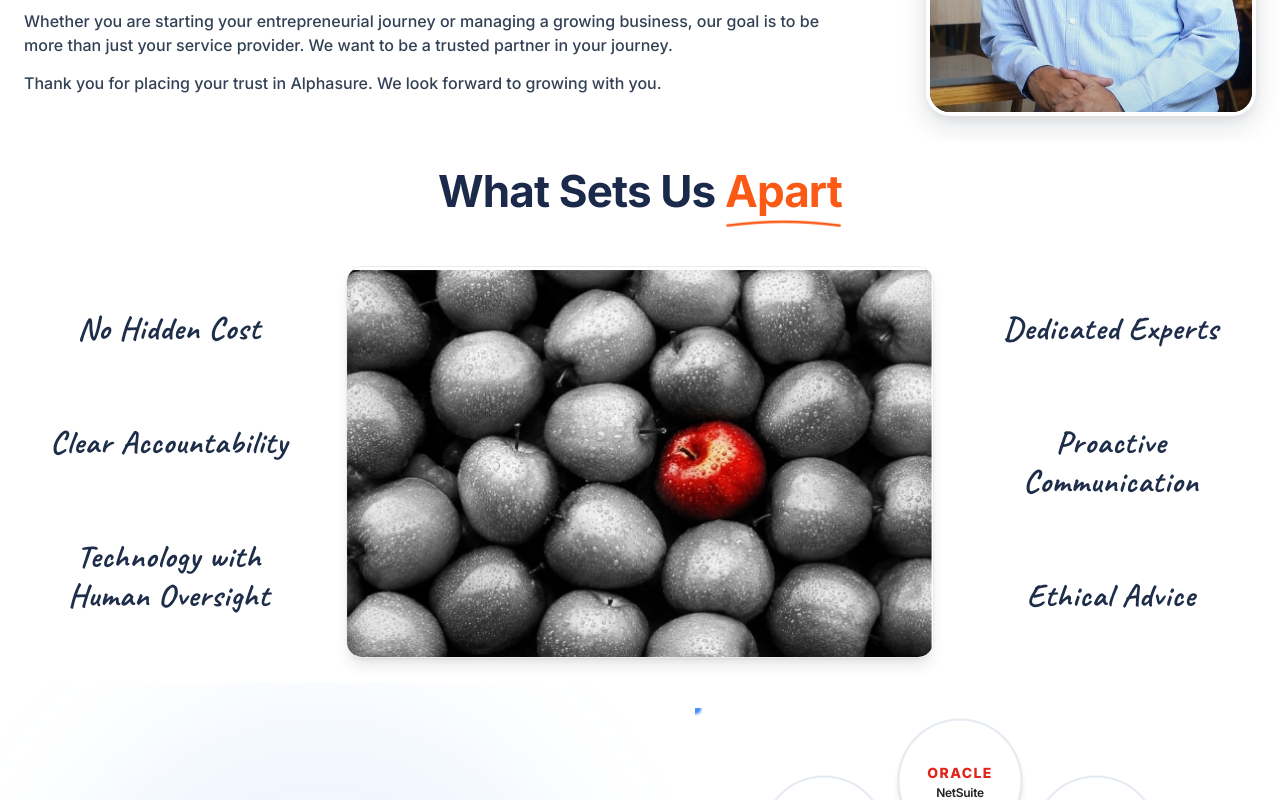
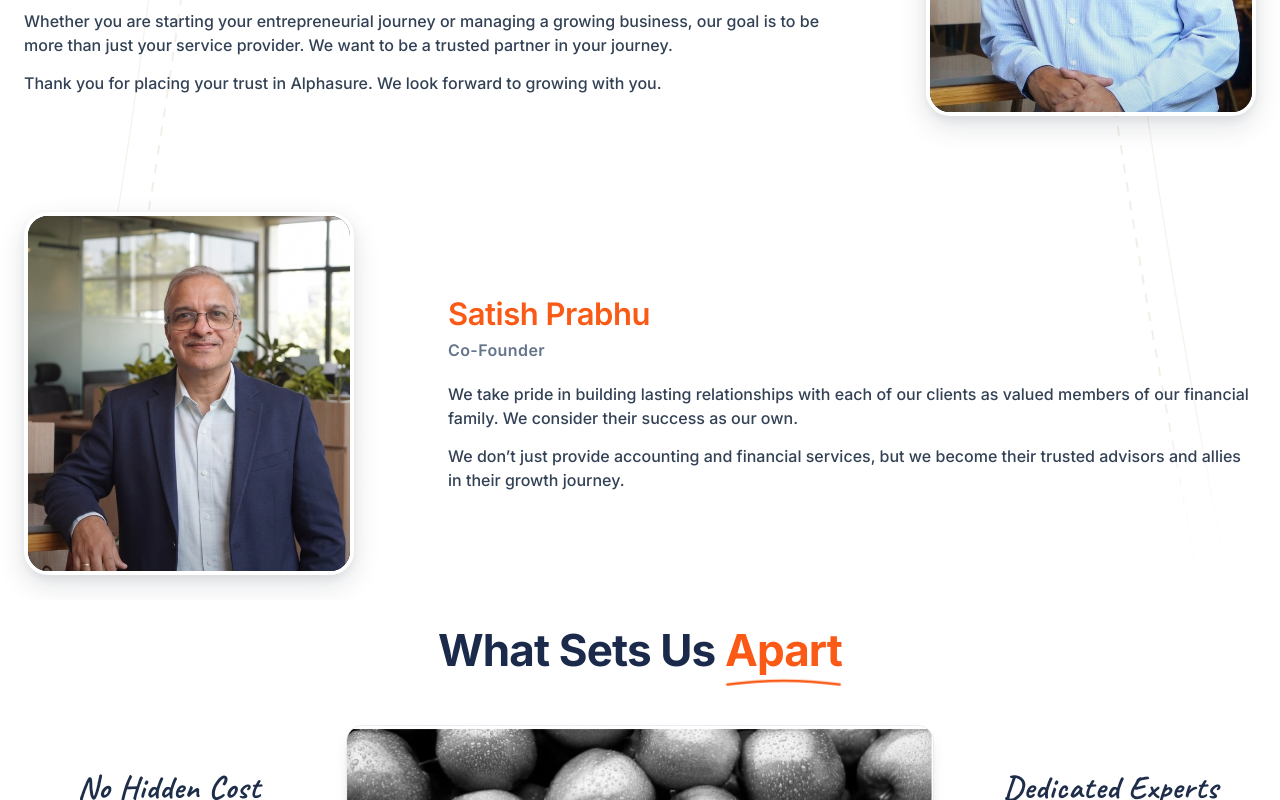
Before and after one commit to shubpatil654/Alphasure-website, a React (Vite) app: page / in a window 1280 px wide. Shown: the part 2668-3468 px from the top of the page. Built offline with nearby package versions, Linux system fonts and the light colour scheme; a web font is replaced by a local one.

Commit message:
feat(leaders): add Satish Prabhu Co-Founder card to Hear from Our Leaders section

```diff
--- a/src/components/LeaderSection.jsx
+++ b/src/components/LeaderSection.jsx
@@ -23,6 +23,17 @@ const leader2Data = {
     "Our commitment is to combine the best of both worlds—technology that makes accounting smarter and professionals who take responsibility for getting it right.",
     "Whether you are starting your entrepreneurial journey or managing a growing business, our goal is to be more than just your service provider. We want to be a trusted partner in your journey.",
     "Thank you for placing your trust in Alphasure. We look forward to growing with you."
+  ]
+};
+
+const leader3Data = {
+  name: "Satish Prabhu",
+  role: "Co-Founder",
+  image: "/images/satish-prabhu-leader.jpg",
+  imagePosition: "left",
+  paragraphs: [
+    "We take pride in building lasting relationships with each of our clients as valued members of our financial family. We consider their success as our own.",
+    "We don’t just provide accounting and financial services, but we become their trusted advisors and allies in their growth journey."
   ]
 };
 
@@ -151,17 +162,17 @@ export default function LeaderSection() {
       {/* SVG Abstract Side Lines Continuation - Flows 100% seamlessly from PuzzleSection into LeaderSection and gently fades out */}
       <div className="absolute inset-0 pointer-events-none z-0 overflow-hidden opacity-40">
         {/* Left Side Continuing Curved Lines Accent */}
-        <svg className="absolute left-0 top-0 w-80 sm:w-96 h-3/4" viewBox="0 0 400 600" fill="none" preserveAspectRatio="none">
-          <path d="M 240 0 C 260 200, 180 400, 80 600" stroke="#E2D8C8" strokeWidth="2" strokeDasharray="6 6" />
-          <path d="M 200 0 C 220 200, 150 400, 50 600" stroke="#ECE2D3" strokeWidth="1.5" />
+        <svg className="absolute left-0 top-0 w-80 sm:w-96 h-full" viewBox="0 0 400 900" fill="none" preserveAspectRatio="none">
+          <path d="M 240 0 C 260 300, 180 600, 80 900" stroke="#E2D8C8" strokeWidth="2" strokeDasharray="6 6" />
+          <path d="M 200 0 C 220 300, 150 600, 50 900" stroke="#ECE2D3" strokeWidth="1.5" />
           <circle cx="-20" cy="-100" r="280" stroke="#E2D8C8" strokeWidth="1.5" fill="none" />
           <circle cx="-20" cy="-100" r="200" stroke="#ECE2D3" strokeWidth="1.2" strokeDasharray="6 6" fill="none" />
         </svg>
 
         {/* Right Side Continuing Curved Lines Accent */}
-        <svg className="absolute right-0 top-0 w-80 sm:w-96 h-3/4" viewBox="0 0 400 600" fill="none" preserveAspectRatio="none">
-          <path d="M 160 0 C 140 200, 220 400, 320 600" stroke="#E2D8C8" strokeWidth="2" strokeDasharray="6 6" />
-          <path d="M 200 0 C 180 200, 250 400, 350 600" stroke="#ECE2D3" strokeWidth="1.5" />
+        <svg className="absolute right-0 top-0 w-80 sm:w-96 h-full" viewBox="0 0 400 900" fill="none" preserveAspectRatio="none">
+          <path d="M 160 0 C 140 300, 220 600, 320 900" stroke="#E2D8C8" strokeWidth="2" strokeDasharray="6 6" />
+          <path d="M 200 0 C 180 300, 250 600, 350 900" stroke="#ECE2D3" strokeWidth="1.5" />
           <circle cx="420" cy="-100" r="280" stroke="#E2D8C8" strokeWidth="1.5" fill="none" />
           <circle cx="420" cy="-100" r="200" stroke="#ECE2D3" strokeWidth="1.2" strokeDasharray="6 6" fill="none" />
         </svg>
@@ -196,10 +207,11 @@ export default function LeaderSection() {
           </h2>
         </div>
 
-        {/* Both Leaders Stacked vertically with alternating image positions */}
+        {/* Leaders Stacked vertically with alternating image positions */}
         <div className="space-y-16 sm:space-y-24 max-w-[1400px] w-full mx-auto">
           <LeaderCard leader={leader1Data} />
           <LeaderCard leader={leader2Data} />
+          <LeaderCard leader={leader3Data} />
         </div>
 
       </div>
```
Also changed, not shown: public/images/satish-prabhu-leader.jpg (added).
